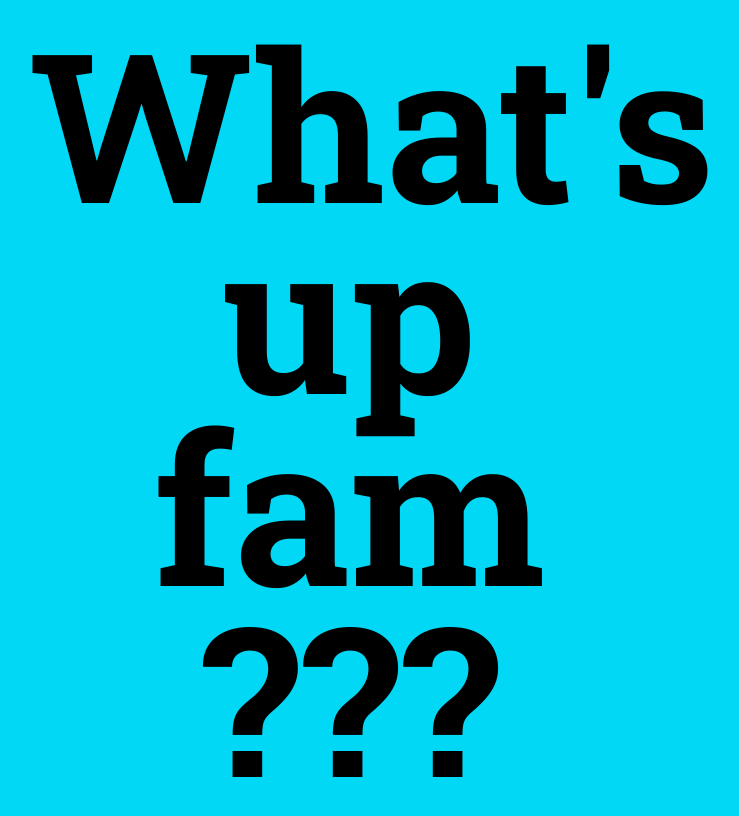
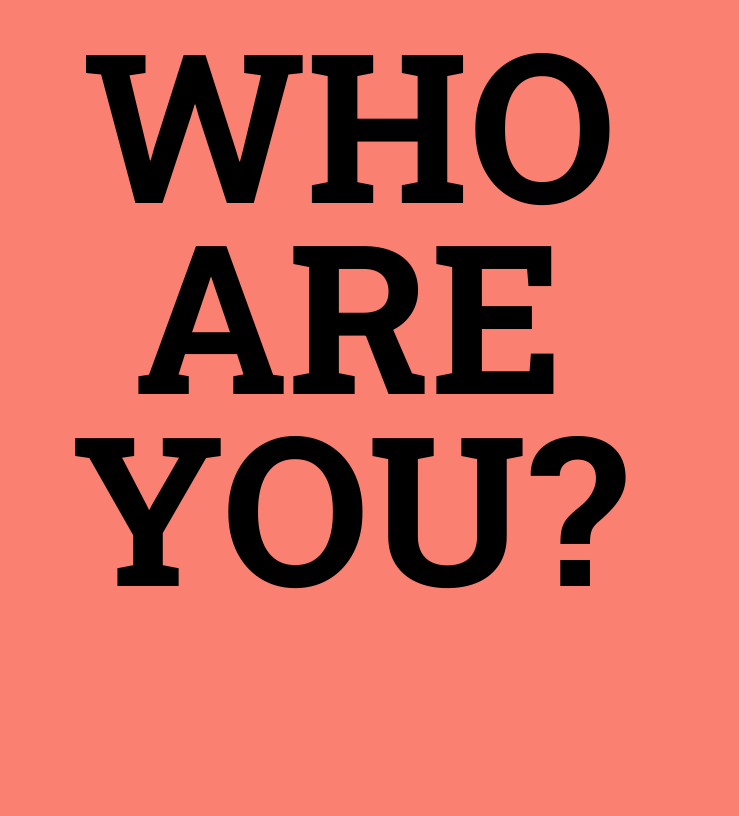
Before and after one commit to mrigankdoshy/intro-to-web-design, a plain HTML site: page visual3.html in a window 1280 px wide. Shown: the whole page, without its empty margins (291-1030 px from the left). Drawn offline with Linux system fonts and the light colour scheme.

Commit message:
Visual 3

```diff
--- a/visual3.html
+++ b/visual3.html
@@ -6,12 +6,12 @@
 	<link href='http://fonts.googleapis.com/css?family=Roboto+Slab:400,700,300,100' rel='stylesheet' type='text/css'>
 	<style type="text/css">
 		html{margin:0 auto;max-width:40em}
-		body{padding: 0 0 1em 0;margin:0;background-color:#00D8F6;}
+		body{padding: 0 0 1em 0;margin:0;background-color:#FA8072;}
 		h1{font-size:1300%;text-align:center;padding:.13em 0 .60em 0;font-family:'roboto slab';font-weight:700;margin:0;line-height:.92em}
 	</style>
-	<title>What's up fam???</title>
+	<title>WHO ARE YOU?</title>
 </head>
 <body>
-	<h1>What's up fam<br>???</h1>
+	<h1>WHO ARE YOU?</h1>
 </body>
 </html>
```
